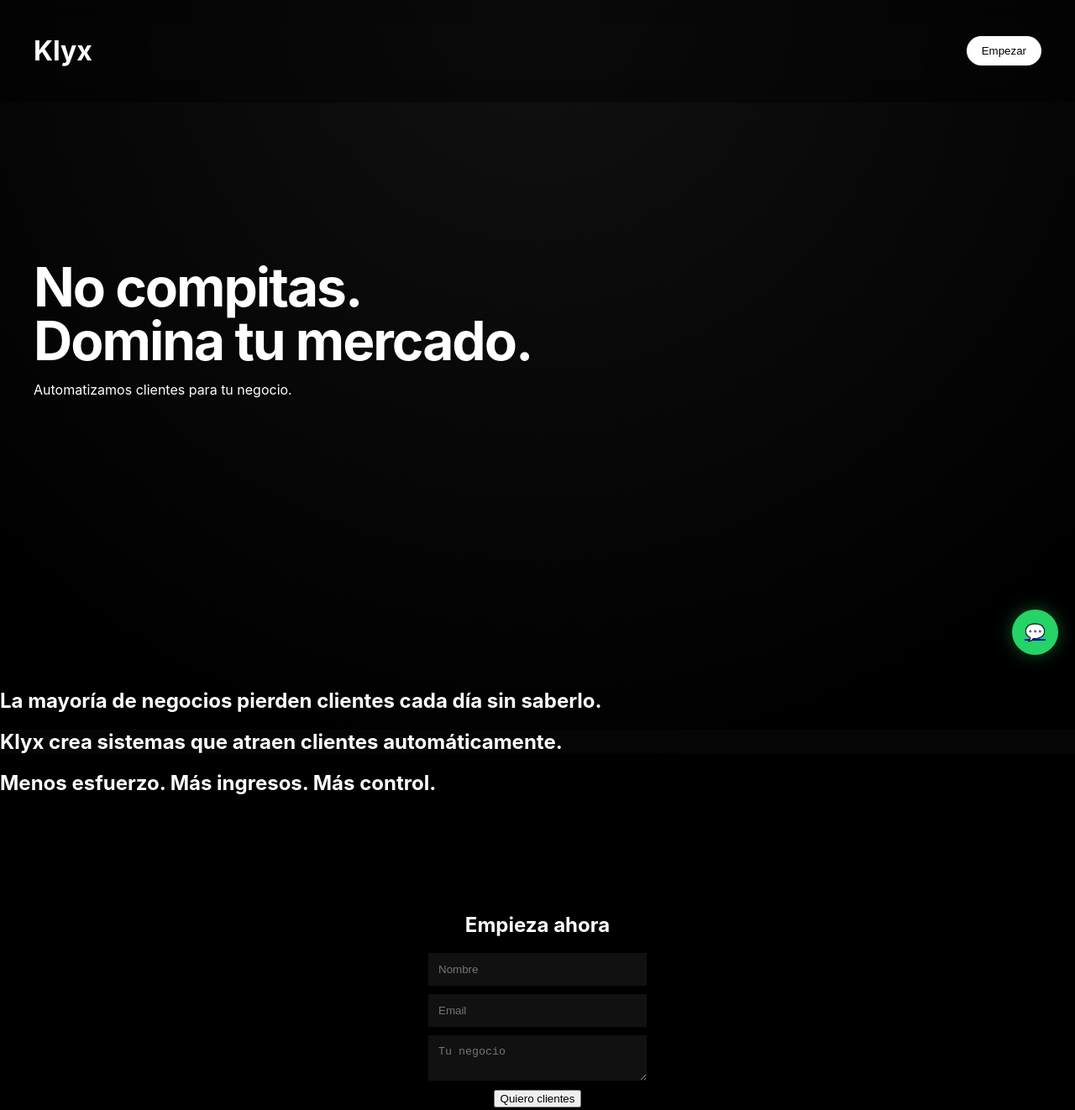
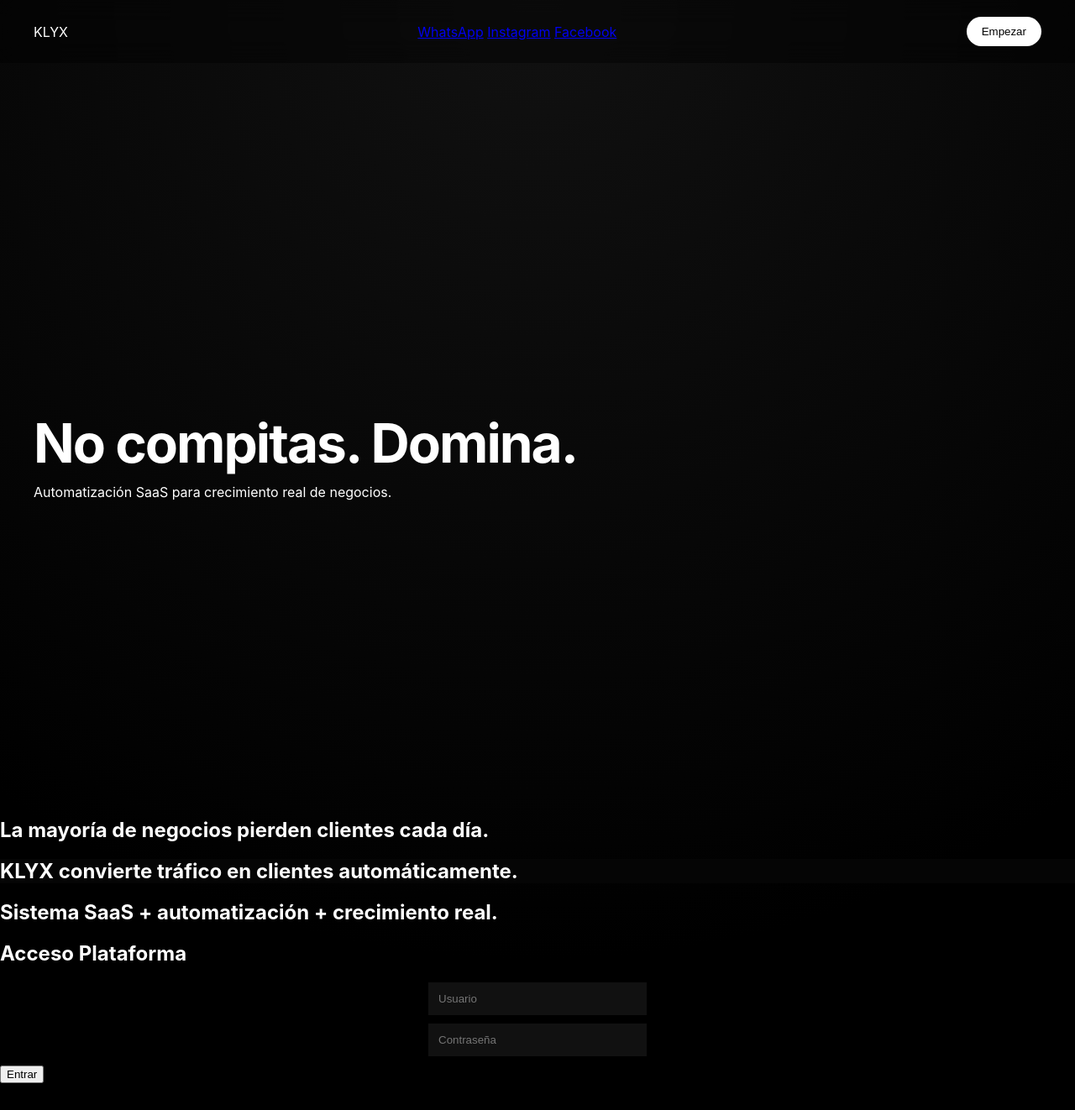
Before and after one commit to KLYX-LAB/KLYX1, a plain HTML site: page index.html in a window 1280 px wide. Shown: the top 1322 px of the page at 84% size. Drawn offline with nearby package versions, Linux system fonts and the light colour scheme.

Commit message:
Update index.html
update

```diff
--- a/index.html
+++ b/index.html
@@ -4,7 +4,7 @@
 <meta charset="UTF-8">
 <meta name="viewport" content="width=device-width, initial-scale=1.0">
 
-<title>Klyx Cinematic</title>
+<title>KLYX | All rights reserved</title>
 
 <link rel="stylesheet" href="style.css">
 
@@ -15,56 +15,64 @@
 
 <body>
 
+<!-- BACKGROUND PARTICLES -->
+<canvas id="particles"></canvas>
+
+<!-- NAV -->
 <header class="nav">
-  <h1>Klyx</h1>
+  <div class="logo">KLYX</div>
+
+  <div class="socials">
+    <a href="https://wa.me/34600000000" target="_blank">WhatsApp</a>
+    <a href="https://instagram.com" target="_blank">Instagram</a>
+    <a href="https://facebook.com" target="_blank">Facebook</a>
+  </div>
+
   <button onclick="goContact()">Empezar</button>
 </header>
 
-<!-- SCENE 1 -->
+<!-- HERO -->
 <section class="scene hero">
-  <div class="content">
-    <h1>No compitas.</h1>
-    <h1>Domina tu mercado.</h1>
-    <p>Automatizamos clientes para tu negocio.</p>
-  </div>
+  <h1 class="type">No compitas. Domina.</h1>
+  <p>Automatización SaaS para crecimiento real de negocios.</p>
 </section>
 
-<!-- SCENE 2 -->
+<!-- STORY -->
 <section class="scene">
-  <div class="content">
-    <h2>La mayoría de negocios pierden clientes cada día sin saberlo.</h2>
-  </div>
+  <h2 class="reveal">La mayoría de negocios pierden clientes cada día.</h2>
 </section>
 
-<!-- SCENE 3 -->
 <section class="scene dark">
-  <div class="content">
-    <h2>Klyx crea sistemas que atraen clientes automáticamente.</h2>
-  </div>
+  <h2 class="reveal">KLYX convierte tráfico en clientes automáticamente.</h2>
 </section>
 
-<!-- SCENE 4 -->
 <section class="scene">
-  <div class="content">
-    <h2>Menos esfuerzo. Más ingresos. Más control.</h2>
-  </div>
+  <h2 class="reveal">Sistema SaaS + automatización + crecimiento real.</h2>
 </section>
 
-<!-- SCENE 5 CTA -->
+<!-- LOGIN (BASE FUTURA) -->
+<section class="scene login">
+  <h2>Acceso Plataforma</h2>
+
+  <input type="text" placeholder="Usuario">
+  <input type="password" placeholder="Contraseña">
+
+  <button>Entrar</button>
+</section>
+
+<!-- CTA -->
 <section id="contact" class="scene contact">
-  <div class="content">
   <h2>Empieza ahora</h2>
 
   <form id="form">
     <input type="text" placeholder="Nombre" required>
     <input type="email" placeholder="Email" required>
     <textarea placeholder="Tu negocio"></textarea>
-      <button type="submit">Quiero clientes</button>
+    <button type="submit">Solicitar acceso</button>
   </form>
-  </div>
+
+  <p class="copy">© KLYX - Todos los derechos reservados</p>
 </section>
-
-<a class="whatsapp" href="https://wa.me/34600000000" target="_blank">💬</a>
 
 <script src="script.js"></script>
 
```
Lines whose indentation alone changed are shown as unchanged.
